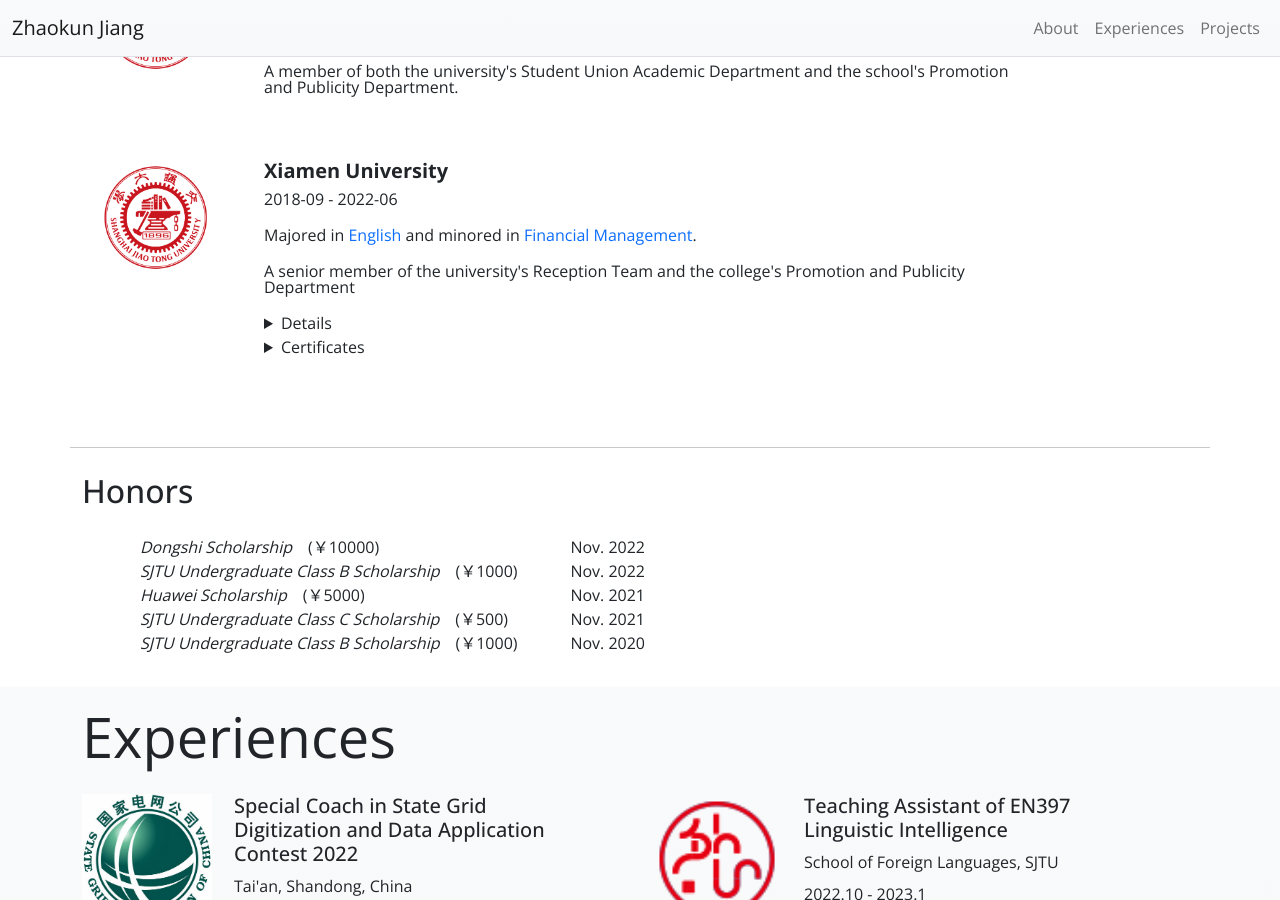
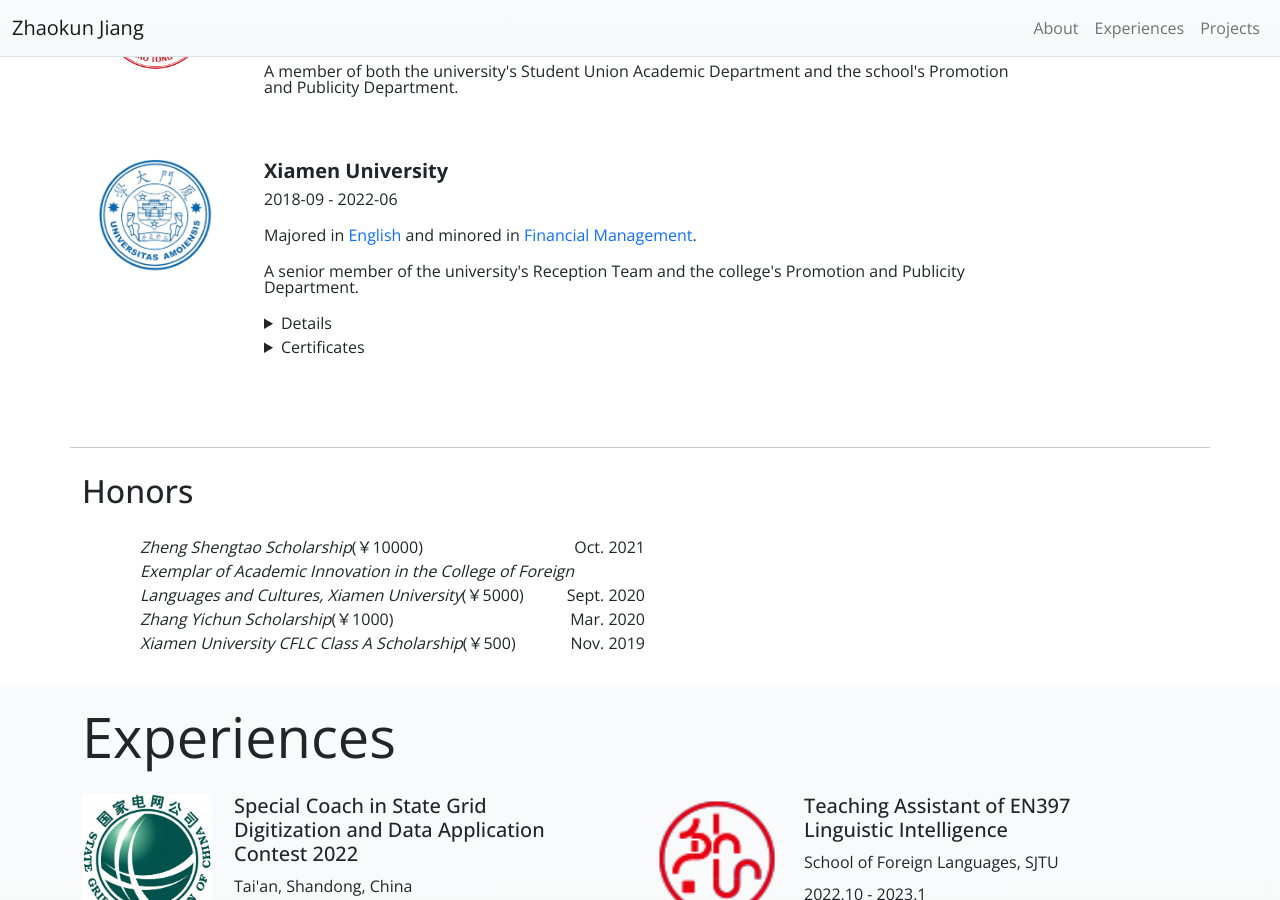
Before and after one commit to jiangzhaokun/jiangzhaokun.github.io, a Jekyll site: the page built from index.html, in a window 1280 px wide and 900 px high, scrolled down 1050 px. Built offline with Jekyll 4.4.1, drawn with Linux system fonts in a browser that asks for light colours; some of the changed text lies outside the part shown.

Commit message:
education, honor

```diff
--- a/_data/bio.json
+++ b/_data/bio.json
@@ -71,39 +71,34 @@
           "certificate": "<ul> <li>TEM-4: 88</li> <li>TEM-6: 79</li> <li>TOEIC: 900</li> <li>IELTS: 8.0</li> <li>Securities Qualification</li> <li>Futures Qualification</li> </ul>"
         }
       ],
-      "summary": "A senior member of the university's Reception Team and the college's Promotion and Publicity Department",
+      "summary": "A senior member of the university's Reception Team and the college's Promotion and Publicity Department.",
       "startDate": "2018-09",
       "endDate": "2022-06",
       "location": "Shanghai, China",
-      "logo": "../images/SJTU_logo.png"
+      "logo": "../images/logo_xu.jpeg"
     }
   ],
 
   "honor": [
     {
-      "award": "Dongshi Scholarship ",
+      "award": "Zheng Shengtao Scholarship",
       "note": "(&#65509;10000)",
-      "time": "Nov. 2022"
+      "time": "Oct. 2021"
     },
     {
-      "award": "SJTU Undergraduate Class B Scholarship ",
-      "note": "(&#65509;1000)",
-      "time": "Nov. 2022"
+      "award": "Exemplar of Academic Innovation in the College of Foreign Languages and Cultures, Xiamen University",
+      "note": "(&#65509;5000)",
+      "time": "Sept. 2020"
     },
     {
-      "award": "Huawei Scholarship ",
-      "note": "(&#65509;5000)",
-      "time": "Nov. 2021"
+      "award": "Zhang Yichun Scholarship",
+      "note": "(&#65509;1000)",
+      "time": "Mar. 2020"
     },
     {
-      "award": "SJTU Undergraduate Class C Scholarship ",
+      "award": "Xiamen University CFLC Class A Scholarship",
       "note": "(&#65509;500)",
-      "time": "Nov. 2021"
-    },
-    {
-      "award": "SJTU Undergraduate Class B Scholarship ",
-      "note": "(&#65509;1000)",
-      "time": "Nov. 2020"
+      "time": "Nov. 2019"
     }
   ]
 }
--- a/_includes/footer.html
+++ b/_includes/footer.html
@@ -1,8 +1,14 @@
-<footer class="navbar navbar-expand navbar-light bg-light bg-gradient border-top">
+<footer
+  class="navbar navbar-expand navbar-light bg-light bg-gradient border-top"
+>
   <div class="container-fluid">
     <div class="ms-auto">
       <ul class="navbar-nav mb-2 mb-lg-0">
-        <small><a class="nav-link" href="https://techfolios.github.io">Made with Techfolios</a></small>
+        <small
+          >Made by<a class="nav-link" href="https://Geralt-Targaryen.github.io"
+            >my boyfriend</a
+          ></small
+        >
       </ul>
     </div>
   </div>
```
Also changed, not shown: images/logo_xu.jpeg (added).
